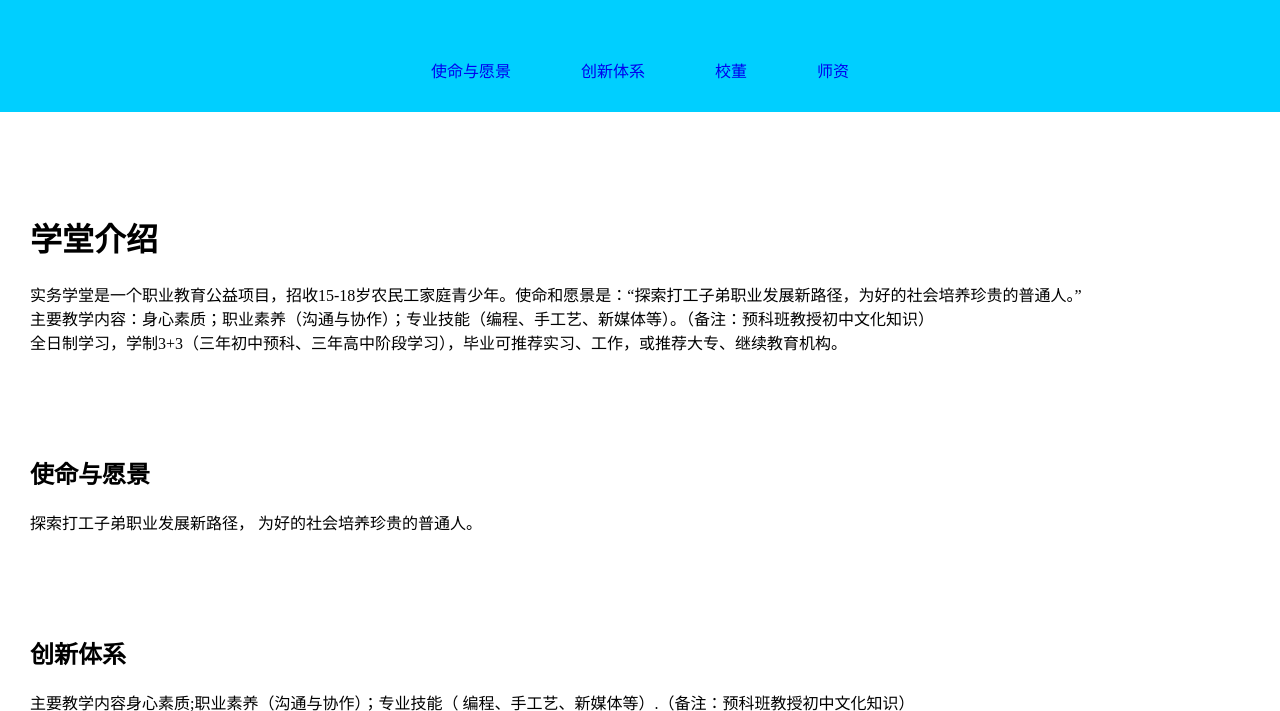
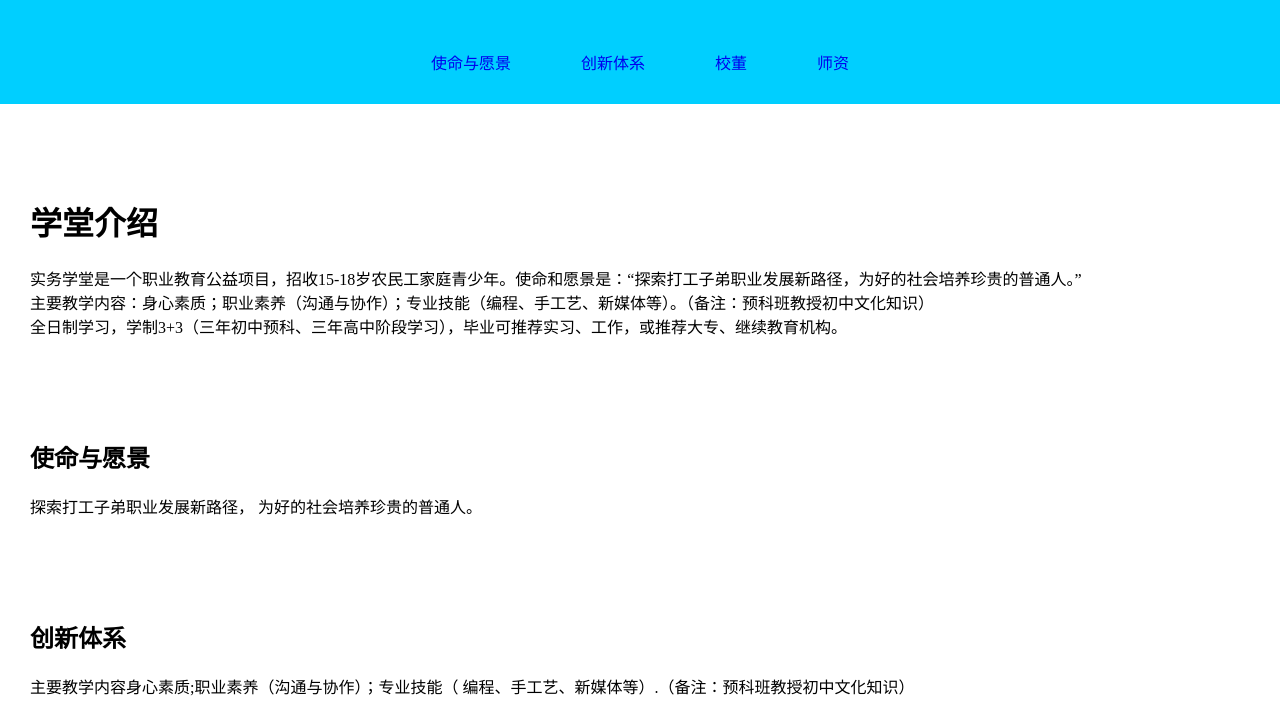
Before and after one commit to YAnLig7/-xuetangjieshao, a plain HTML site: page index.html in a window 1280 px wide. Shown: the part 84-795 px from the top of the page. Drawn offline with Linux system fonts and the light colour scheme.

Commit message:
Update index.html

```diff
--- a/index.html
+++ b/index.html
@@ -35,15 +35,13 @@
               <meta charset="utf-8">
               <style>
                   #xxx{
-
+                      margin:-8px;
                       padding:30px;
                       background:#00CFFF;
-                      text-align:center;
-                  }
-                  body{
-                      overflow-x:hidden;
-
-                  }
+                      text-align:center;}
+                  body{overflow-x:hidden;
+                      margin:0%;
+                      padding:0%;}
                   a{
                       text-decoration: none;
                   }
@@ -81,6 +79,7 @@
                        padding-top:81px;
                   }
                   p {margin-left:30px; }
+                  #background15 {width:100%;}
               </style>
           </head>
           <body>
@@ -128,7 +127,7 @@
 
       <p>魏佳羽：新公民计划总干事</p >
       <h2 id="z">师资</h2>
-      <img src="https://lichengjie0307.github.io/640%20(1).webp" width:100%;>
+      <img  id="  #background15" src="https://lichengjie0307.github.io/640%20(1).webp">
       <p>写作：欧阳艳琴（实务学堂联合创始人、校长，原财新调查记者）</p>
 
 
```
